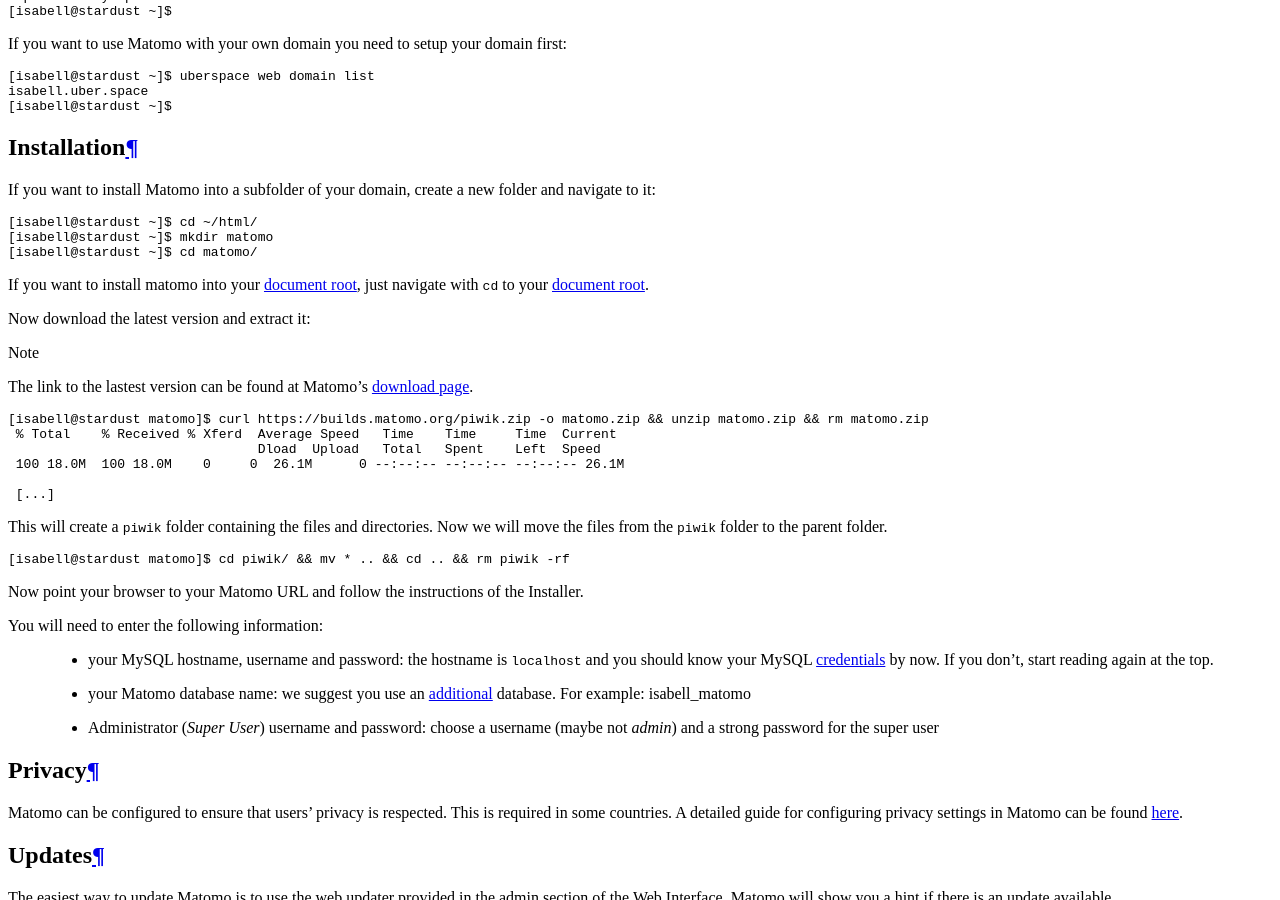
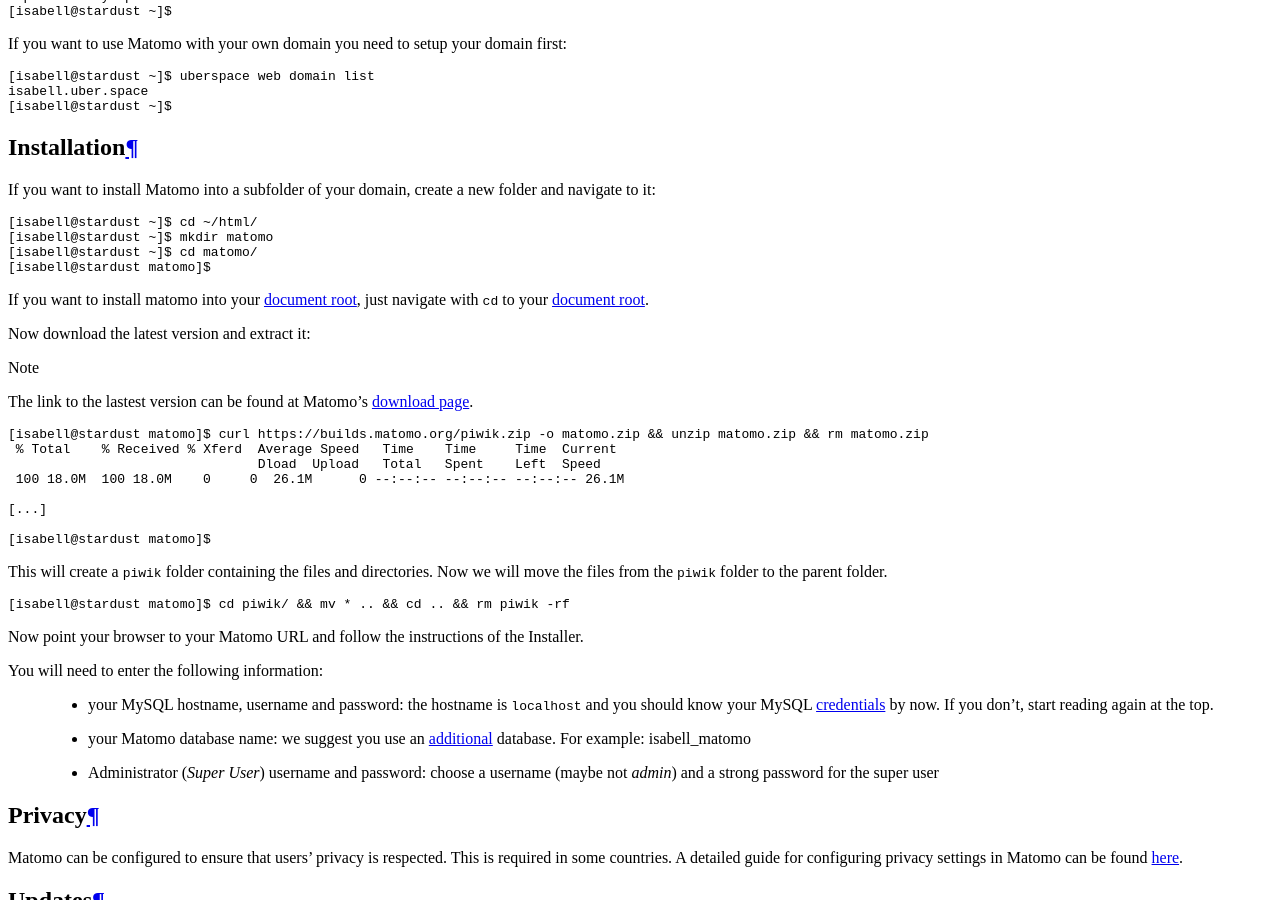
Before and after one commit to Uberspace/lab, a Sphinx documentation site: the page built from source/guide_matomo.rst, in a window 1280 px wide and 900 px high, scrolled down 1608 px. Built offline with Sphinx 7.4.7 and the Read the Docs theme 2.0.0, drawn with Linux system fonts in a browser that asks for light colours.

Commit message:
Added code to show blocks are done

```diff
--- a/source/guide_matomo.rst
+++ b/source/guide_matomo.rst
@@ -46,6 +46,7 @@
  [isabell@stardust ~]$ cd ~/html/
  [isabell@stardust ~]$ mkdir matomo
  [isabell@stardust ~]$ cd matomo/
+ [isabell@stardust matomo]$
 
 If you want to install matomo into your `document root`_, just navigate with ``cd`` to your `document root`_.
 
@@ -60,8 +61,9 @@
                                  Dload  Upload   Total   Spent    Left  Speed
   100 18.0M  100 18.0M    0     0  26.1M      0 --:--:-- --:--:-- --:--:-- 26.1M
 
-  [...]
+ [...]
 
+ [isabell@stardust matomo]$
 
 This will create a ``piwik`` folder containing the files and directories. Now we will move the files from the ``piwik`` folder to the parent folder.
 
```
